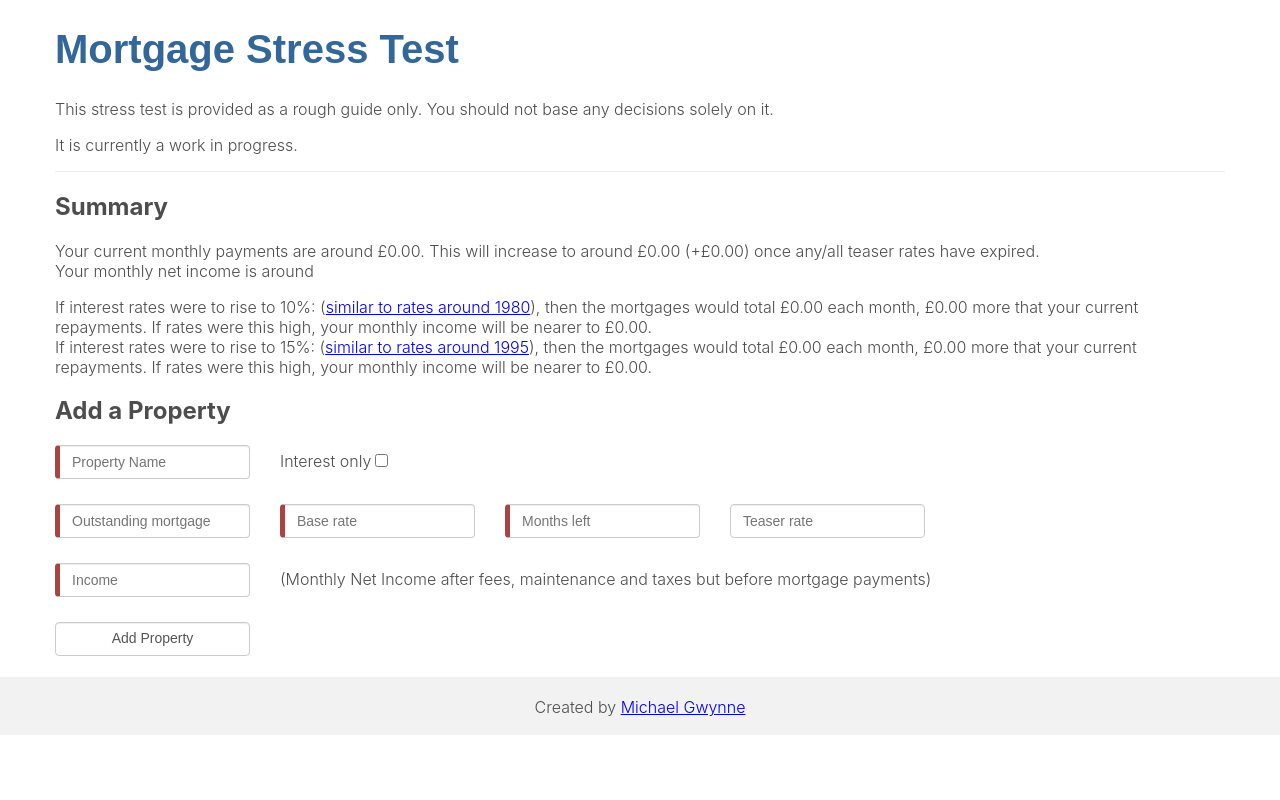
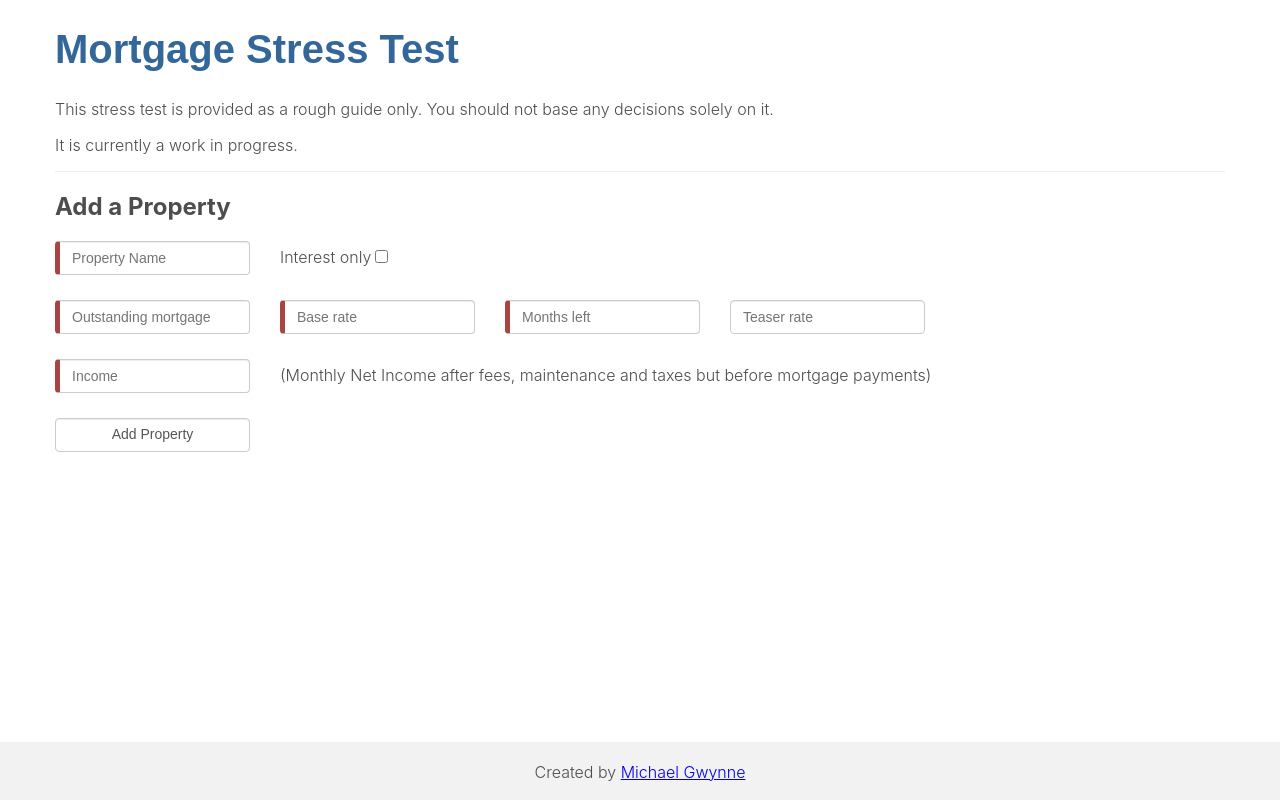
Before and after one commit to votemike/stress-test, a React (Create React App) app: page / in a window 1280 px wide. Built offline with nearby package versions, Linux system fonts and the light colour scheme.

Commit message:
Fix footer bug and Full Summary bug

```diff
--- a/src/App.scss
+++ b/src/App.scss
@@ -1,10 +1,12 @@
 $footerHeight: 54px;
 
 html {
+  min-height: 100%;
   position: relative;
 }
 
 body {
+  height: 100%;
   padding-bottom: $footerHeight;
 }
 
--- a/src/components/FullSummary.js
+++ b/src/components/FullSummary.js
@@ -67,6 +67,10 @@ const FullSummary = ({properties}) => {
     }).format(amount)
   }
 
+  if (properties.length < 1) {
+    return null;
+  }
+
   return (
     <>
       <h2>Summary</h2>
```
